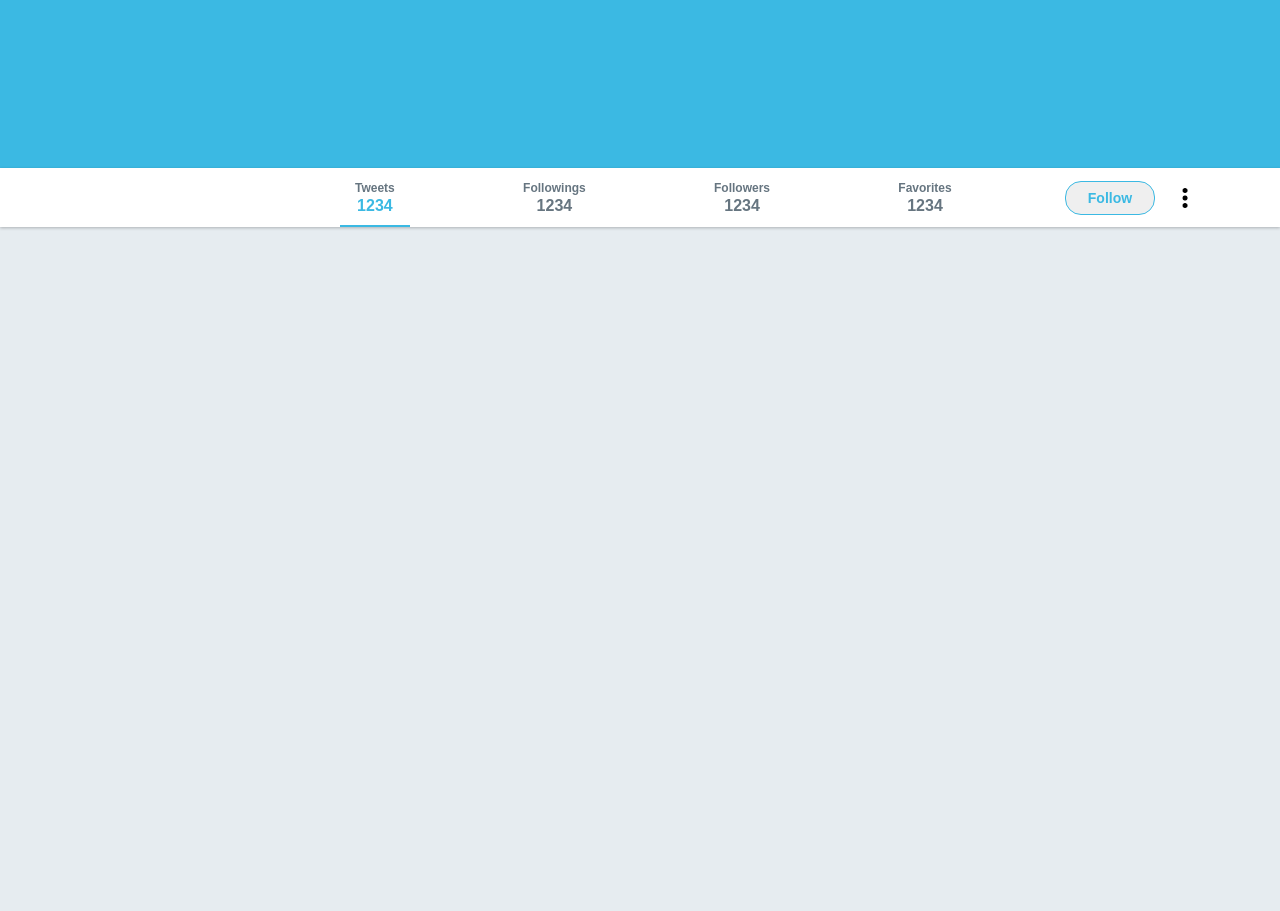
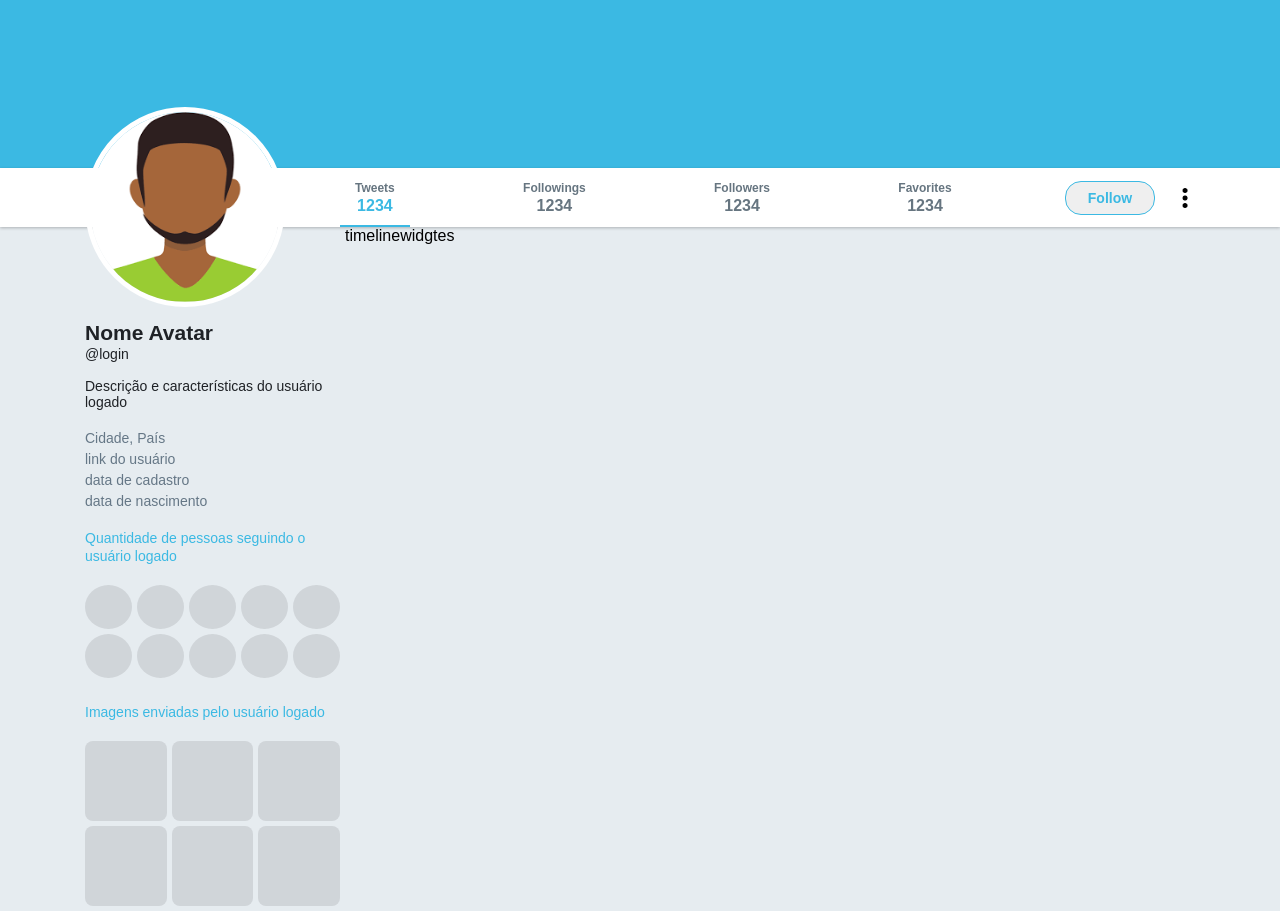
Before and after one commit to thiagoromendes/flexbox, a plain HTML site: page twitter/index.html in a window 1280 px wide. Shown: the part 258-1169 px from the top of the page. Before the commit the page ends 800 px from the top, so only its background shows below. Drawn offline with Linux system fonts and the light colour scheme; files whose address does not match are found by name.

Commit message:
Criação da barra lateral de perfil de usuário

```diff
--- a/twitter/index.html
+++ b/twitter/index.html
@@ -9,6 +9,7 @@
         <link rel="stylesheet" href="style.css">
     </head>
     <body>
+
         <header id="main-header">
             <div class="content">
                 <nav>
@@ -21,14 +22,16 @@
                 <img src="/home/thiago/Documents/GoStack/BONUS/Flexbox/twitter/images/logo.png" alt="Logo Twitter">
                 <div class="side">
                     <input type="text" placeholder="Search on Twitter">
-                    <img src="/home/thiago/Documents/GoStack/BONUS/Flexbox/twitter/images/avatar.png" alt="">
+                    <img src="/home/thiago/Documents/GoStack/BONUS/Flexbox/twitter/images/avatar.png" alt="Avatar">
                     <button>Tweet</button>
                 </div>
             </div>
         </header>
+
         <div class="banner">
             <h1>Twitter Flexbox</h1>
         </div>
+
         <div class="bar">
             <div class="content">
                 <ul>
@@ -62,5 +65,56 @@
                 </div>
             </div>
         </div>
+
+        <div class="wrapper-content content">
+            <aside class="profile">
+                <img class="avatar" src="/home/thiago/Documents/GoStack/BONUS/Flexbox/twitter/images/avatar.png" alt="Avatar"><h1></h1>
+                <h1>Nome Avatar</h1>
+                <span>@login</span>
+                <p>Descrição e características do usuário logado</p>
+
+                <ul class="list">
+                    <li>Cidade, País </li>
+                    <li>link do usuário</li>
+                    <li>data de cadastro</li>
+                    <li>data de nascimento</li>
+                </ul>
+
+                <div class="widget followers">
+                    <strong>Quantidade de pessoas seguindo o usuário logado</strong>
+                    <ul>
+                        <li></li>
+                        <li></li>
+                        <li></li>
+                        <li></li>
+                        <li></li>
+                        <li></li>
+                        <li></li>
+                        <li></li>
+                        <li></li>
+                        <li></li>
+                    </ul>
+                </div>
+
+                <div class="widget imagens">
+                    <strong>Imagens enviadas pelo usuário logado</strong>
+                    <ul>
+                        <li></li>
+                        <li></li>
+                        <li></li>
+                        <li></li>
+                        <li></li>
+                        <li></li>
+                    </ul>
+                </div>
+
+            </aside>
+            <section class="timeline">
+                timeline
+            </section>
+            <aside class="widgets">
+                widgtes
+            </aside>
+        </div>
     </body>
 </html>
--- a/twitter/style.css
+++ b/twitter/style.css
@@ -193,3 +193,91 @@ div.bar .content .actions img {
     height: 20px;
     width: 20px;
  }
+
+ div.wrapper-content {
+     display: flex;
+ }
+
+ div.wrapper-content aside.profile {
+     width: 260px;
+ }
+
+ div.wrapper-content aside.profile img.avatar {
+    width: 200px;
+    height: 200px;
+    border-radius: 50%;
+    border: 5px solid #fff;
+    margin-top: -120px;
+}
+
+div.wrapper-content aside.profile h1 {
+    font-size: 21px;
+    color: #1f2226;
+    margin-top: 10px;
+}
+
+div.wrapper-content aside.profile span {
+    font-size: 14px;
+    color: #1f2226;
+}
+
+div.wrapper-content aside.profile p {
+    font-size: 14px;
+    color: #1f2226;
+    margin-top: 15px;
+}
+
+div.wrapper-content aside.profile ul {
+    margin-top: 20px;
+    list-style: none;
+}
+
+div.wrapper-content aside.profile ul li {
+    font-size: 14px;
+    color: #657786;
+    margin-top: 5px;
+}
+
+div.wrapper-content aside.profile ul.list li:first-child {
+    margin-top: 0;
+}
+
+div.wrapper-content aside.profile .widget {
+    margin-top: 20px;
+}
+
+div.wrapper-content aside.profile .widget strong {
+    font-weight: normal;
+    font-size: 14px;
+    color: #3bb9e3;
+}
+
+div.wrapper-content aside.profile .followers ul {
+    list-style: none;
+    display: flex;
+    flex-wrap: wrap;
+}
+
+div.wrapper-content aside.profile .followers ul li {
+    width: 44px;
+    height: 44px;
+    background: #d0d5d9;
+    border-radius: 50%;
+    flex: 1 0 auto;
+    margin: 0 5px 5px 0;
+}
+
+div.wrapper-content aside.profile .imagens ul {
+    list-style: none;
+    display: flex;
+    flex-wrap: wrap;
+}
+
+div.wrapper-content aside.profile .imagens ul li {
+    width: 80px;
+    height: 80px;
+    background: #d0d5d9;
+    border-radius: 8px;
+    flex: 1 0 auto;
+    margin: 0 5px 5px 0;
+}
```
